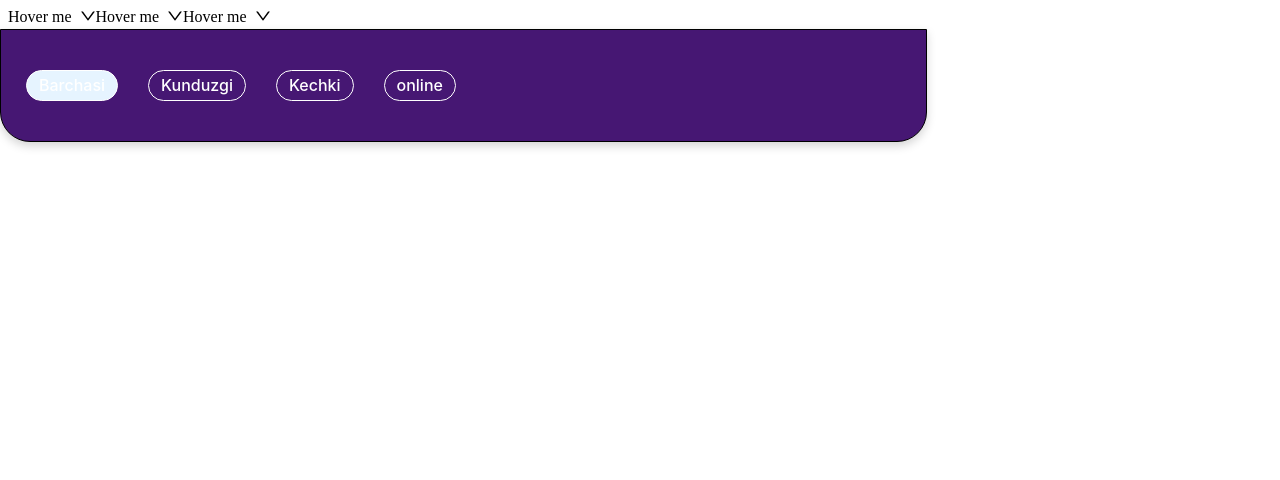
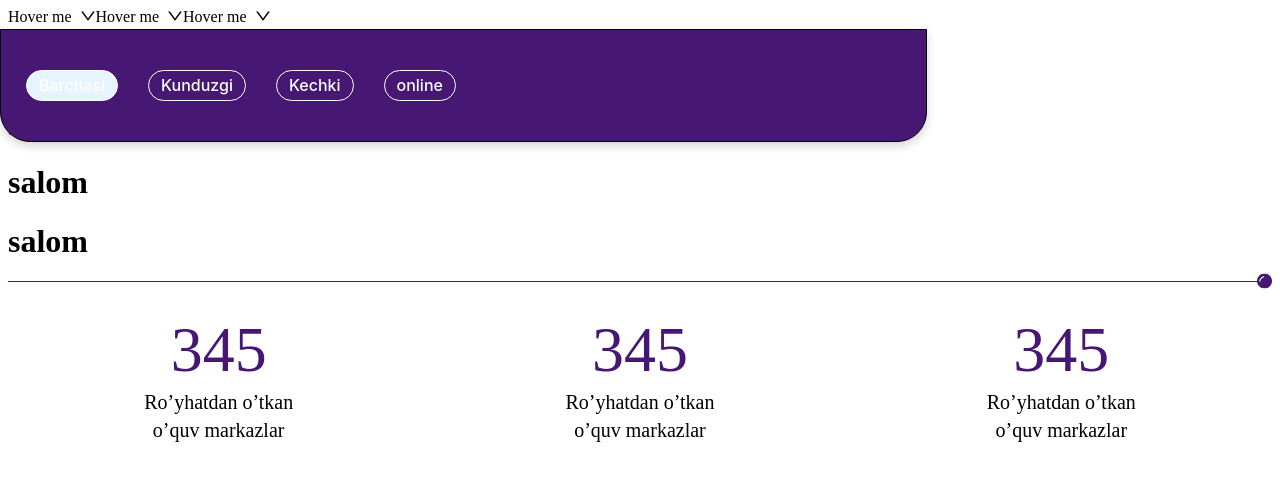
Before and after one commit to FazliddinMirzaqosimov/findedu-web, a Next.js app: page /components in a window 1280 px wide. Shown: the top 480 px of the page. Built offline with nearby package versions, Linux system fonts and the light colour scheme.

Commit message:
animated counter added

```diff
--- a/package.json
+++ b/package.json
@@ -20,6 +20,7 @@
     "node-sass": "^7.0.3",
     "react": "18.2.0",
     "react-dom": "18.2.0",
+    "react-intersection-observer": "^9.4.3",
     "sass": "^1.58.3",
     "typescript": "4.9.5"
   }
--- /dev/null
+++ b/src/components/counter/CountUp.tsx
@@ -0,0 +1,43 @@
+import React, { useState, useEffect } from "react";
+import { useInView } from "react-intersection-observer";
+
+/*
+    Diqqat: bu komponent sizga kerak emas!
+    Counter.tsx ga o'ting
+*/
+
+interface ICountUpProps {
+  start: number;
+  end: number;
+  duration: number;
+}
+
+const CountUp: React.FC<ICountUpProps> = ({ start, end, duration }) => {
+  const [count, setCount] = useState<number>(0);
+  const [isCounting, setIsCounting] = useState<boolean>(false);
+  const stepTime: number = Math.abs(Math.floor(duration / (end - start)));
+  const { ref, inView } = useInView({
+    threshold: 0.5,
+    triggerOnce: true,
+  });
+
+  useEffect(() => {
+    if (inView && !isCounting) {
+      setIsCounting(true);
+    }
+  }, [inView, isCounting]);
+
+  useEffect(() => {
+    let timer: ReturnType<typeof setInterval>;
+    if (isCounting && count < end) {
+      timer = setInterval(() => {
+        setCount((prevCount: number) => prevCount + 1);
+      }, stepTime);
+    }
+    return () => clearInterval(timer);
+  }, [isCounting, count, end, stepTime]);
+
+  return <span ref={ref}>{count}</span>;
+};
+
+export default CountUp;
--- /dev/null
+++ b/src/components/counter/Counter.tsx
@@ -0,0 +1,63 @@
+import React from "react";
+import styles from "./counter.module.scss";
+import CountUp from "./CountUp";
+
+type Option = {
+  count: number;
+  label: string;
+};
+
+const Counter: React.FC<{ options: Option[] }> = ({ options }) => {
+  return (
+    <div className={styles.countersWrap}>
+      <span className={styles.borderLine}>
+        <svg
+          xmlns="http://www.w3.org/2000/svg"
+          width="15"
+          height="15"
+          viewBox="0 0 9 9"
+          fill="none"
+        >
+          <path
+            d="M9 4.5C9 6.98528 6.98528 9 4.5 9C2.01472 9 0 6.98528 0 4.5C0 2.01472 2.01472 0 4.5 0C6.98528 0 9 2.01472 9 4.5Z"
+            fill="#461773"
+          />
+          <path
+            fillRule="evenodd"
+            clipRule="evenodd"
+            d="M2.39411 2.52192C2.86148 2.05639 3.44784 1.8005 3.88867 1.61508C4.0523 1.54625 4.2432 1.61997 4.31615 1.7818C4.3891 1.94364 4.31608 2.1315 4.15164 2.19839C3.76643 2.35506 3.25341 2.57336 2.84777 2.97739C2.39775 3.42563 2.10511 4.01688 1.96737 4.65748C1.93005 4.83103 1.76972 4.95506 1.59376 4.93156C1.41781 4.90807 1.29305 4.746 1.32873 4.5721C1.49664 3.75364 1.87758 3.03641 2.39411 2.52192Z"
+            fill="white"
+          />
+        </svg>
+      </span>
+      {options.map((item, i) => (
+        <div key={i} className={styles.countWrap}>
+          <h3 className={styles.count}>
+            <CountUp start={0} end={item.count} duration={4000} />
+          </h3>
+          <span className={styles.label}>{item.label}</span>
+        </div>
+      ))}
+    </div>
+  );
+};
+
+export default Counter;
+
+/*
+
+Komponent faqat 1ta options degan props oladi.
+options array qabul qiladi.
+options arrayini ichida counterler soniga qarab objectlar bo'ladi.
+Har bitta objectni ichida count va label propertylari bo'lishi kerak.
+count sanoq nechiga borib to'xtashi uchun.
+label shu sanoqni tagida turadigan text uchun.
+
+Misol un figmadagidek 3ta counter kerak bo'lsa:
+
+options = [
+    { count: 3483, label: Ro’yhatdan o’tkan o’quv markazlar },
+    { count: 3483, label: Ro’yhatdan o’tkan o’quv markazlar },
+    { count: 3483, label: Ro’yhatdan o’tkan o’quv markazlar }
+]
+*/
--- /dev/null
+++ b/src/components/counter/counter.module.scss
@@ -0,0 +1,83 @@
+$desktop: 1200px;
+$tablet: 768px;
+$mobile: 480px;
+
+.countersWrap {
+  position: relative;
+  display: flex;
+  flex-wrap: wrap;
+  row-gap: 3rem;
+  padding: 30px 0;
+}
+
+.borderLine {
+  position: absolute;
+  display: block;
+  top: 0;
+  left: 0;
+  width: 100%;
+  height: 1px;
+  background-color: #461773;
+
+  svg {
+    position: absolute;
+    right: 0;
+    top: 0;
+    transform: translateY(-50%);
+  }
+}
+
+.countWrap {
+  text-align: center;
+  margin: auto;
+  min-width: 300px;
+}
+
+.count {
+  color: #461773;
+  font-style: normal;
+  font-weight: 500;
+  font-size: 64px;
+  line-height: 77px;
+  margin: unset;
+}
+
+.label {
+  display: block;
+  font-weight: 500;
+  font-size: 20px;
+  line-height: 140%;
+  margin: 0 auto;
+  text-align: center;
+  max-width: 180px;
+}
+
+@media only screen and (max-width: $tablet) {
+  .countersWrap {
+    row-gap: 2rem;
+    padding: 20px 0;
+  }
+
+  .countWrap {
+    min-width: 280px;
+  }
+
+  .label {
+    font-size: 18px;
+  }
+}
+
+@media only screen and (max-width: $mobile) {
+  .countersWrap {
+    row-gap: 1rem;
+    padding: 18px 0;
+  }
+
+  .countWrap {
+    min-width: 250px;
+  }
+
+  .count {
+    font-size: 45px;
+  }
+}
--- a/src/pages/components.tsx
+++ b/src/pages/components.tsx
@@ -1,3 +1,4 @@
+import Counter from "@/components/counter/Counter";
 import Input from "@/components/Input/Input";
 import React from "react";
 
@@ -5,6 +6,17 @@ const Components = () => {
   return (
     <div>
       <Input />
+      <h1>salom</h1>
+      <h1>salom</h1>
+      <h1>salom</h1>
+      <h1>salom</h1>
+      <Counter
+        options={[
+          { count: 345, label: "Ro’yhatdan o’tkan o’quv markazlar" },
+          { count: 345, label: "Ro’yhatdan o’tkan o’quv markazlar" },
+          { count: 345, label: "Ro’yhatdan o’tkan o’quv markazlar" },
+        ]}
+      />
     </div>
   );
 };
```
Also changed, not shown: 2 other files (tests, documents, lock files or other folders).
